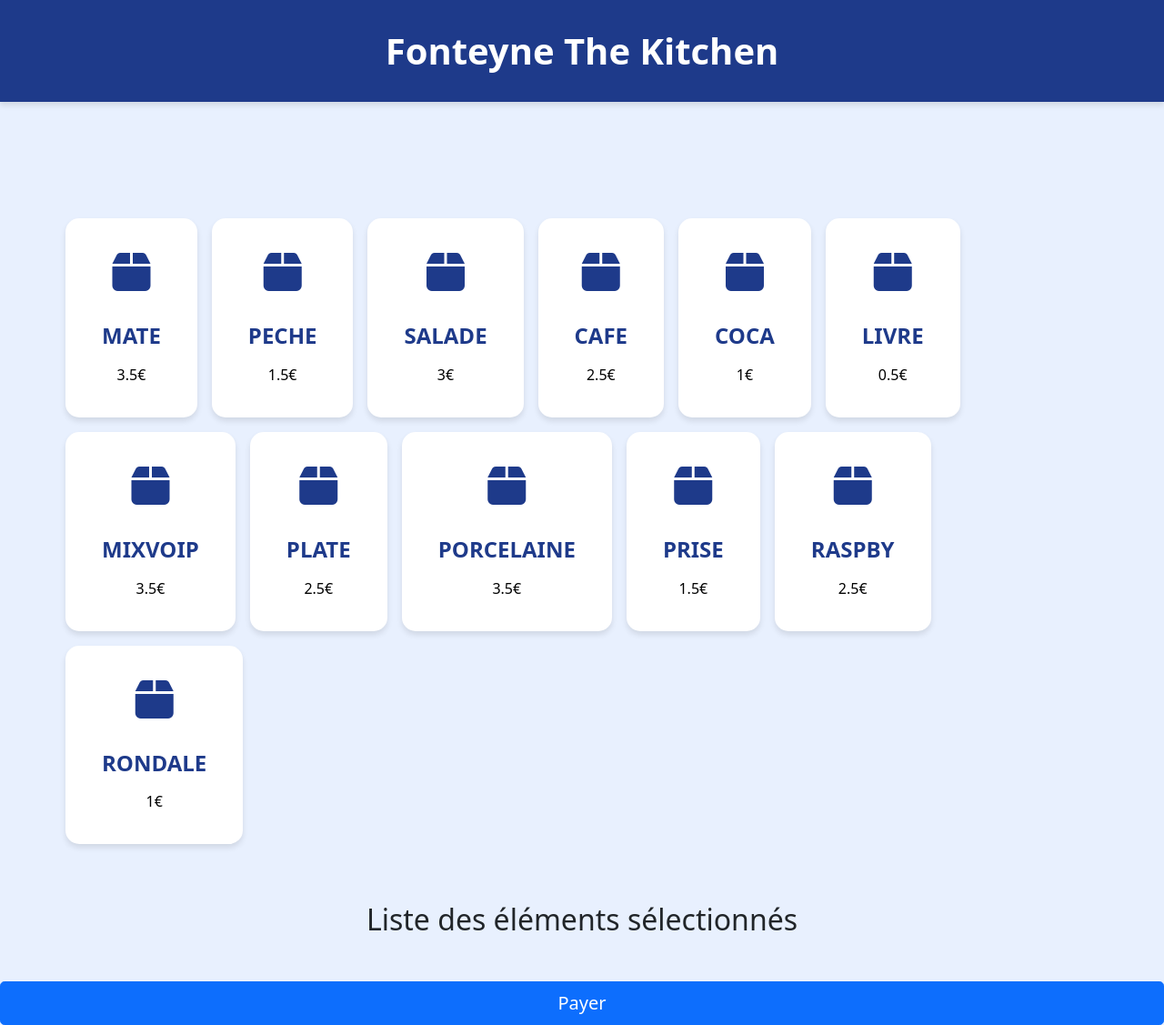
After one commit to ElSueno323/capture-product, a Flask app: page /menu in a window 1280 px wide. The commit adds this page. Shown: the whole page at 91% size. Run offline with Flask 3, Linux system fonts and the light colour scheme.

Commit message:
:feat: add ui/ux for compare cart with cart and predilection

```diff
--- a/app.py
+++ b/app.py
@@ -1,4 +1,5 @@
-from flask import Flask, render_template, Response, jsonify
+from cv2.gapi import render
+from flask import Flask, render_template, Response,request, jsonify
 import cv2
 import base64
 import requests
@@ -9,6 +10,7 @@ from PIL import Image
 from roboflow import Roboflow
 from dotenv import load_dotenv
 import os
+import threading
 
 # Load environment variables
 load_dotenv()
@@ -17,12 +19,6 @@ app = Flask(__name__)
 
 # Initialize video capture
 cap = cv2.VideoCapture(0)
-
-# Initialize Roboflow model
-rf = Roboflow(api_key=os.getenv('ROBOFLOW_API_KEY'))
-project = rf.workspace().project(os.getenv('ROBOFLOW_PROJECT'))
-model = project.version(int(os.getenv('ROBOFLOW_VERSION'))).model
-
 def generate_frames():
     while True:
         success, frame = cap.read()
@@ -34,7 +30,13 @@ def generate_frames():
             yield (b'--frame\r\n'
                    b'Content-Type: image/jpeg\r\n\r\n' + frame + b'\r\n')
 
-import threading
+def comparare_items(cart, predictions):
+    if len(predictions) != len(cart):
+        return False
+    for item in predictions:
+        if item['class'] not in cart:
+            return False
+    return True
 
 def process_frame(frame):
     start_time = time.time()
@@ -48,7 +50,7 @@ def process_frame(frame):
         new_height = int(height * scale)
         frame = cv2.resize(frame, (new_width, new_height), interpolation=cv2.INTER_AREA)
 
-    # Save frame temporarily for local inference
+    # Save frame temporarily for local
     temp_path = 'temp_frame.jpg'
     cv2.imwrite(temp_path, frame)
 
@@ -65,12 +67,7 @@ def process_frame(frame):
         local_time = 0
         api_time = 0
 
-        # Fonction pour l'inférence locale
-        def local_inference():
-            nonlocal local_predictions, local_time
-            local_start = time.time()
-            local_predictions = model.predict(temp_path, confidence=40, overlap=30).json()
-            local_time = time.time() - local_start
+
 
         # Fonction pour l'inférence API
         def api_inference():
@@ -86,28 +83,18 @@ def process_frame(frame):
             api_time = time.time() - api_start
 
         # Créer et démarrer les threads
-        local_thread = threading.Thread(target=local_inference)
+        #local_thread = threading.Thread(target=local_inference)
         api_thread = threading.Thread(target=api_inference)
 
-        local_thread.start()
+        #local_thread.start()
         api_thread.start()
 
         # Attendre que les deux threads se terminent
-        local_thread.join()
+        #local_thread.join()
         api_thread.join()
 
         # Create a copy of frame for drawing
         frame_with_predictions = frame.copy()
-
-        # Draw local predictions in orange
-        for pred in local_predictions.get('predictions', []):
-            x = int(pred['x'] - pred['width']/2)
-            y = int(pred['y'] - pred['height']/2)
-            w = int(pred['width'])
-            h = int(pred['height'])
-            cv2.rectangle(frame_with_predictions, (x, y), (x + w, y + h), (0, 165, 255), 2)
-            label = f"{pred['class']}: {pred['confidence']:.0%}"
-            cv2.putText(frame_with_predictions, label, (x, y-10), cv2.FONT_HERSHEY_SIMPLEX, 0.9, (0, 165, 255), 2)
 
         # Draw API predictions in green
         for pred in api_predictions.get('predictions', []):
@@ -130,7 +117,7 @@ def process_frame(frame):
         }
 
         return frame_with_predictions, {
-            'local_predictions': local_predictions,
+            'local_predictions': api_predictions,
             'api_predictions': api_predictions,
             'timing': timing_info
         }
@@ -139,9 +126,47 @@ def process_frame(frame):
         print(f"Error processing image: {str(e)}")
         return frame, {"error": str(e)}
 
+def load_items():
+    with open("data/items.json", "r", encoding="utf-8") as file:
+        return json.load(file)
+
 @app.route('/')
 def index():
     return render_template('index.html')
+
+@app.route('/menu')
+def menu():
+    return render_template('menu.html' )
+
+@app.route('/items')
+def items():
+    items = load_items()
+    return items
+
+@app.route('/compare', methods=['POST'])
+def compare():
+    cart = request.get_json()
+    success, frame = cap.read()
+    if success:
+        processed_frame, predictions = process_frame(frame)
+
+        # Convert processed frame to base64 for sending to frontend
+        _, buffer = cv2.imencode('.jpg', processed_frame)
+        img_base64 = base64.b64encode(buffer).decode('utf-8')
+
+        # Extraire les prédictions de l'API
+        api_predictions = predictions.get('api_predictions', {})
+        predictions_array = api_predictions.get('predictions', [])
+
+        # Comparer les éléments du panier avec les prédictions
+        equal = all(any(item == pred['class'] for pred in predictions_array) for item in cart)
+
+        equal = comparare_items(cart, predictions_array)
+
+        print("Predictions from API:", predictions_array)
+        return render_template('compare.html', predictions=predictions_array, cart=cart, equal=equal)
+
+    return jsonify({'status': 'error', 'message': 'Failed to capture image'})
 
 @app.route('/video_feed')
 def video_feed():
--- /dev/null
+++ b/templates/menu.html
@@ -0,0 +1,227 @@
+<!DOCTYPE html>
+<html lang="fr">
+
+<head>
+    <meta charset="UTF-8">
+    <meta name="viewport" content="width=device-width, initial-scale=1.0">
+    <title>Menu - Fonteyne The Kitchen</title>
+    <link href="https://cdn.jsdelivr.net/npm/bootstrap@5.1.3/dist/css/bootstrap.min.css" rel="stylesheet">
+    <link rel="stylesheet" href="https://cdnjs.cloudflare.com/ajax/libs/font-awesome/6.0.0/css/all.min.css">
+    <style>
+        :root {
+            --primary-blue: #1e3a8a;
+            --hover-blue: #1e4620;
+            --light-blue: #e8f0fe;
+        }
+
+        body {
+            background-color: var(--light-blue);
+            min-height: 100vh;
+            display: flex;
+            flex-direction: column;
+        }
+
+        .menu-container {
+            max-width: 1200px;
+            margin: 2rem auto;
+            padding: 2rem;
+        }
+
+        .menu-grid {
+            display: flex;
+            flex-wrap: wrap;
+            gap: 1rem;
+            margin-top: 2rem;
+        }
+
+        .menu-item {
+            background: white;
+            border-radius: 15px;
+            padding: 2rem;
+            text-align: center;
+            transition: all 0.3s ease;
+            box-shadow: 0 4px 6px rgba(0, 0, 0, 0.1);
+            cursor: pointer;
+            border: 2px solid transparent;
+        }
+
+        .menu-item:hover {
+            transform: translateY(-5px);
+            border-color: var(--primary-blue);
+            box-shadow: 0 8px 15px rgba(30, 58, 138, 0.2);
+        }
+
+        .menu-icon {
+            font-size: 3rem;
+            color: var(--primary-blue);
+            margin-bottom: 1rem;
+        }
+
+        .menu-title {
+            color: var(--primary-blue);
+            font-size: 1.5rem;
+            font-weight: bold;
+            margin: 1rem 0;
+        }
+
+        .header {
+            background: var(--primary-blue);
+            color: white;
+            padding: 2rem;
+            text-align: center;
+            margin-bottom: 2rem;
+            box-shadow: 0 4px 6px rgba(0, 0, 0, 0.1);
+        }
+
+        .header h1 {
+            margin: 0;
+            font-size: 2.5rem;
+            font-weight: bold;
+        }
+        button{
+            height: 100%;
+            width: 100%;
+            background-color: transparent;
+            border: transparent;
+        }
+        .selected-items {
+            display: flex;
+            flex-wrap: wrap;
+            gap: 1rem;
+        }
+
+        .cart-item {
+            display: flex;
+            align-items: center;
+            gap: 1rem;
+            background: white;
+            padding: 1rem;
+            border-radius: 8px;
+            box-shadow: 0 2px 4px rgba(0, 0, 0, 0.1);
+            margin: 0.5rem;
+        }
+
+        .cart-item h3 {
+            margin: 0;
+            font-size: 1.2rem;
+        }
+
+    </style>
+</head>
+
+<body>
+    <div class="header">
+        <h1>Fonteyne The Kitchen</h1>
+    </div>
+
+    <div class="menu-container">
+        <div class="menu-grid">
+        </div>
+    </div>
+
+    <div class="cart-container">
+        <h2 class="text-center mb-4">Liste des éléments sélectionnés</h2>
+        <div id="selected-items" class =" d-flex align-items-center">
+        </div>
+    </div>
+
+
+    <button id="payButton" class="btn btn-primary btn-lg mt-4" style="display: block; margin: 0 auto;">
+        Payer
+    </button>
+
+    <script>
+        document.getElementById('payButton').addEventListener('click', async () => {
+            try {
+                const response = await fetch('/compare', {
+                    method: 'POST',
+                    headers: {
+                        'Content-Type': 'application/json'
+                    },
+                    body: JSON.stringify(Array.from(itemCountMap.keys()))
+                });
+
+                if (response.ok) {
+                    const html = await response.text();
+                    document.documentElement.innerHTML = html;
+                } else {
+                    console.error('Erreur lors de la requête');
+                }
+            } catch (error) {
+                console.error('Erreur:', error);
+            }
+        });
+    </script>
+
+
+    <script src="https://cdn.jsdelivr.net/npm/bootstrap@5.1.3/dist/js/bootstrap.bundle.min.js"></script>
+    <script>
+    itemCountMap = new Map();
+    document.addEventListener('DOMContentLoaded', async function() {
+        try {
+            const response = await fetch('/items');
+            const data = await response.json();
+            const menuGrid = document.querySelector('.menu-grid');
+            const selectedItemsList = document.getElementById('selected-items');
+
+            // Créer une Map pour stocker les éléments et leur quantité
+            //const itemCountMap = new Map();
+
+            // Vider la grille existante
+            menuGrid.innerHTML = '';
+
+            // Créer un bouton pour chaque élément
+            document.getElementById('selected-items').innerHTML = '';
+            data.items.forEach(item => {
+                const menuItem = document.createElement('div');
+                menuItem.className = 'menu-item';
+                menuItem.innerHTML = `
+                    <button>
+                        <i class="fas fa-box menu-icon"></i>
+                        <h2 class="menu-title">${item.name.toUpperCase()}</h2>
+                        <div>${item.price}€ </div>
+                    </button>
+                `;
+
+                menuItem.querySelector('button').addEventListener('click', () => {
+
+                    const count = itemCountMap.get(item.name) || 0;
+                    itemCountMap.set(item.name, count + 1);
+
+                    const listItem = document.createElement('div');
+                    listItem.className = 'list-group-item d-flex justify-content-between align-items-center';
+                    listItem.innerHTML = `
+                    <div class="cart-item">
+                        <h3>${item.name}</h3>
+                        <button class="btn btn-danger btn-sm" onclick="removeItem(this, '${item.name}')">
+                            <i class="fas fa-trash"></i>
+                        </button>
+                    </div>
+                    `;
+                    selectedItemsList.appendChild(listItem);
+                });
+
+                menuGrid.appendChild(menuItem);
+            });
+
+            // Fonction pour supprimer un élément
+            window.removeItem = function(button, itemName) {
+                const count = itemCountMap.get(itemName);
+                if (count > 1) {
+                    itemCountMap.set(itemName, count - 1);
+                    const parentItem = button.closest('.cart-item');
+                    parentItem.querySelector('h3').textContent = `${itemName} (${count - 1})`;
+                } else {
+                    itemCountMap.delete(itemName);
+                    button.closest('.list-group-item').remove();
+                }
+            };
+
+        } catch (error) {
+            console.error('Erreur lors du chargement des éléments:', error);
+        }
+    });
+    </script>
+</body>
+
+</html>
```
Also changed, not shown: data/items.json (added, +52 -0 lines), templates/compare.html (added, +128 -0 lines), templates/index.html (+2 -6 lines), temp_frame.jpg, test.jpg (deleted).
